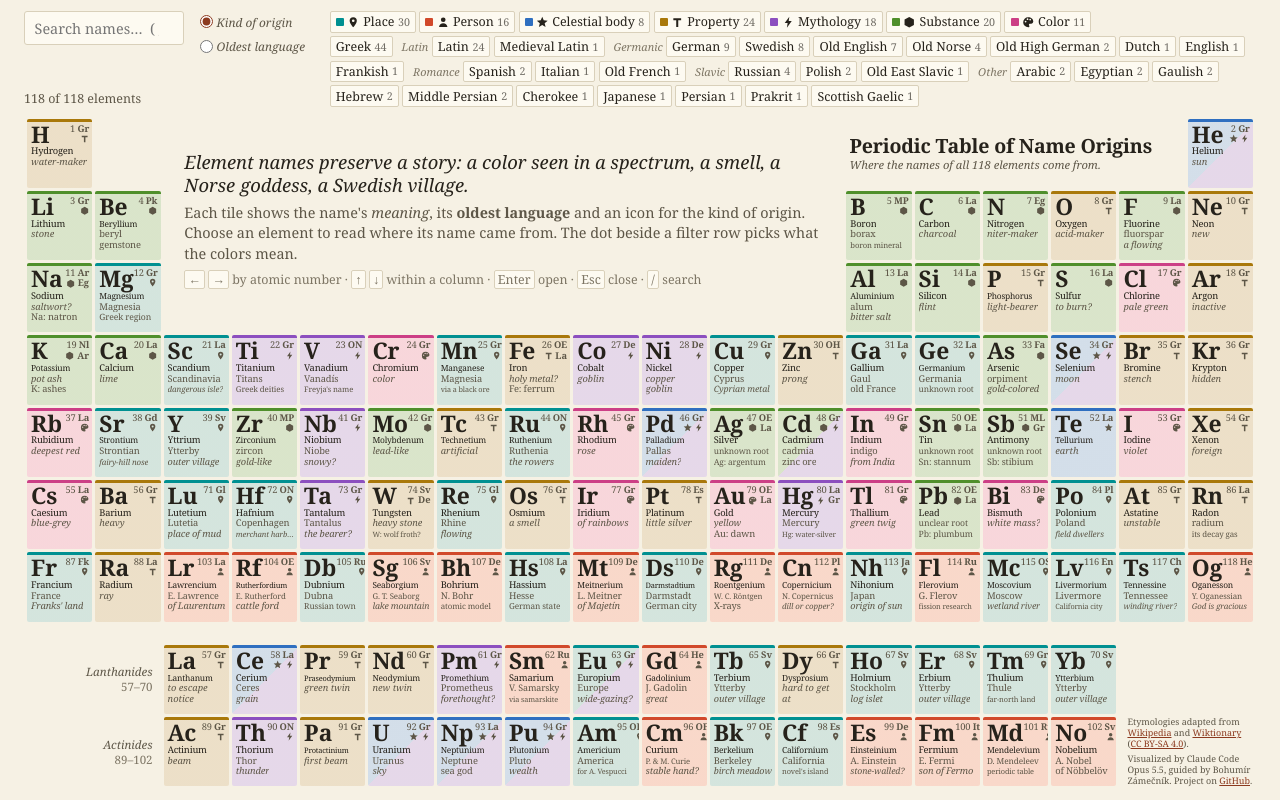
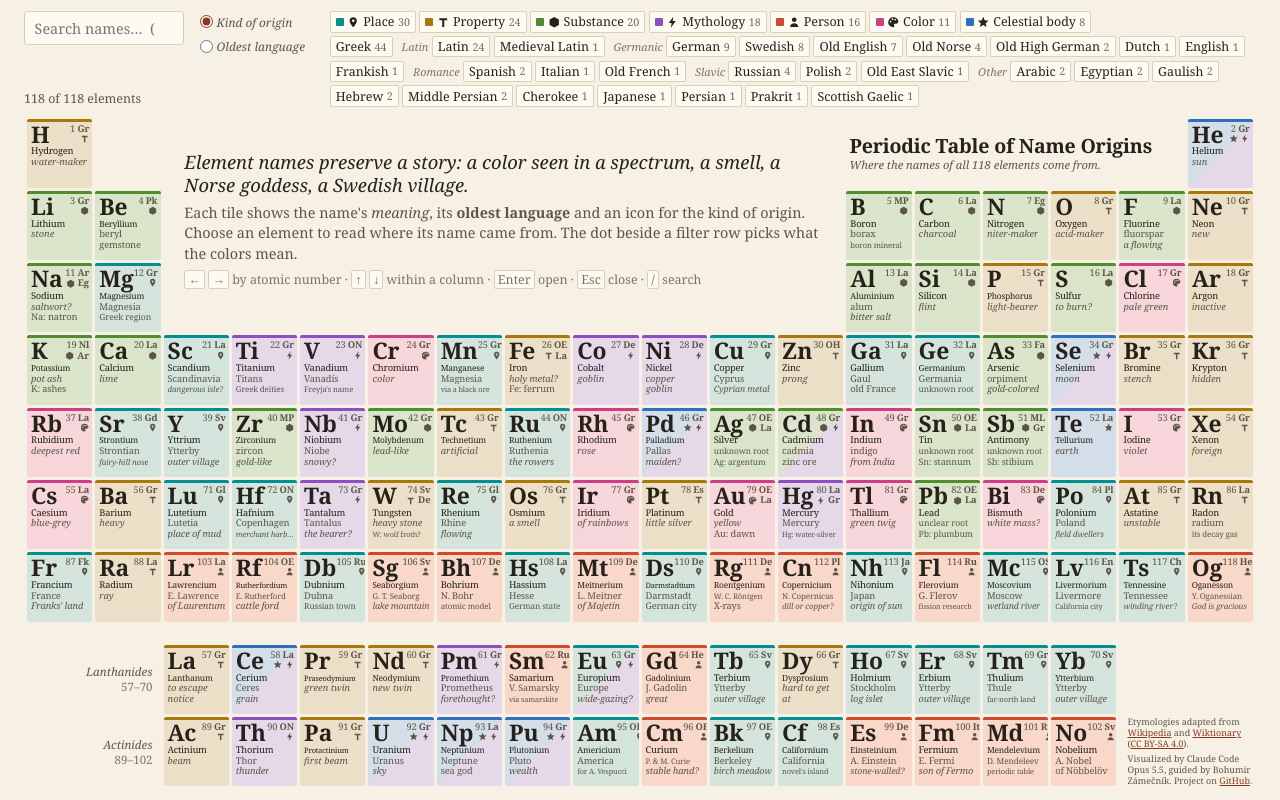
Before and after one commit to bzamecnik/periodic-table-etymology, a Preact app: page / in a window 1280 px wide. Built offline with nearby package versions, Linux system fonts and the light colour scheme.

Commit message:
Order the kind filters by count
The same as the language filters: by the totals, so that chips do not
jump around while filtering.

Co-Authored-By: Claude Opus 5.5 <noreply@anthropic.com>

```diff
--- a/src/components/Controls.tsx
+++ b/src/components/Controls.tsx
@@ -1,8 +1,8 @@
 import type { Ref } from 'preact'
 import { type ColorBy, familyColor, kindColor } from '../colors.ts'
 import type { ChemicalElement } from '../data/index.ts'
-import { FAMILY_LABELS, KIND_LABELS, KINDS, type Kind, PLACEHOLDER } from '../data/vocabulary.ts'
-import { countKinds, countLanguages, type Filters, groupLanguages, hasFilters, NO_FILTERS, toggled } from '../filters.ts'
+import { FAMILY_LABELS, KIND_LABELS, type Kind, PLACEHOLDER } from '../data/vocabulary.ts'
+import { countKinds, countLanguages, type Filters, groupLanguages, hasFilters, orderKinds, toggled } from '../filters.ts'
 import { KindIcon } from './icons.tsx'
 
 interface ControlsProps {
@@ -107,9 +107,7 @@ export function Controls(props: ControlsProps) {
   const { elements, filters, matchCount, colorBy, searchRef, onFiltersChange, onSearchSubmit, onColorByChange, onClear } =
     props
   const kindCounts = countKinds(elements, filters)
-  const totalKindCounts = countKinds(elements, NO_FILTERS)
   const languageCounts = countLanguages(elements, filters)
-  const usedKinds = KINDS.filter((kind) => totalKindCounts.get(kind)! > 0)
 
   return (
     <section class="controls" aria-label="Filters">
@@ -140,7 +138,7 @@ export function Controls(props: ControlsProps) {
           onColorByChange={onColorByChange}
         />
         <div class="chips" role="group" aria-label="Kind of origin">
-          {usedKinds.map((kind) => (
+          {orderKinds(elements).map((kind) => (
             <Chip
               key={kind}
               label={KIND_LABELS[kind]}
--- a/src/filters.ts
+++ b/src/filters.ts
@@ -99,6 +99,13 @@ export function countKinds(elements: ChemicalElement[], filters: Filters): Map<K
   return counts
 }
 
+/** The kinds in use, the most common first; placeholders stay at the end. The order ignores filters, so chips do not jump. */
+export function orderKinds(elements: ChemicalElement[]): Kind[] {
+  const totals = countKinds(elements, NO_FILTERS)
+  const rank = (kind: Kind) => (kind === PLACEHOLDER ? -1 : totals.get(kind)!)
+  return KINDS.filter((kind) => totals.get(kind)! > 0).sort((a, b) => rank(b) - rank(a))
+}
+
 /** How many elements each language would show, given the filters of the other dimensions. */
 export function countLanguages(elements: ChemicalElement[], filters: Filters): Map<string, number> {
   const others = { ...filters, languages: new Set<string>() }
```
Also changed, not shown: 1 other file (tests, documents, lock files or other folders).
